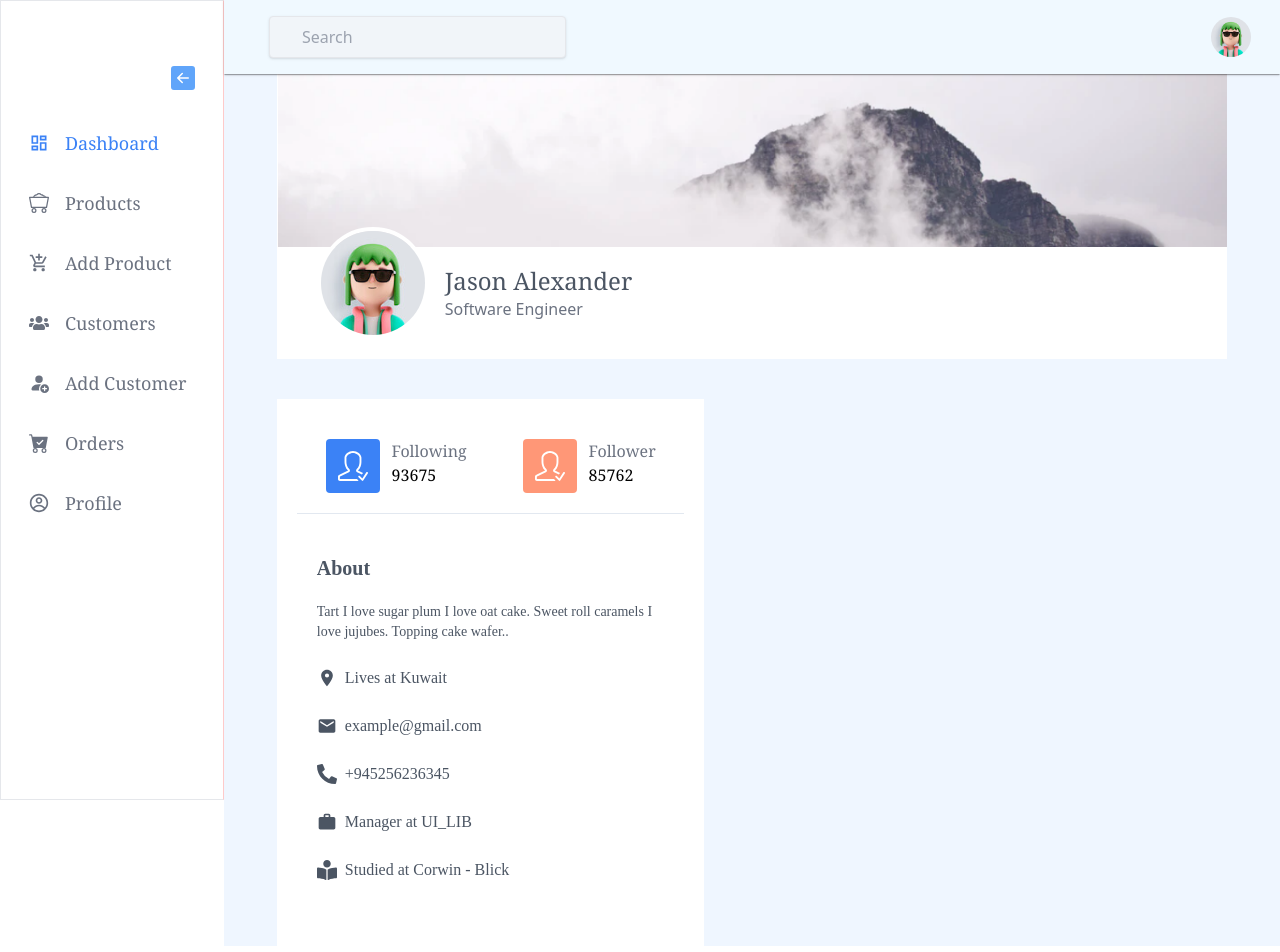
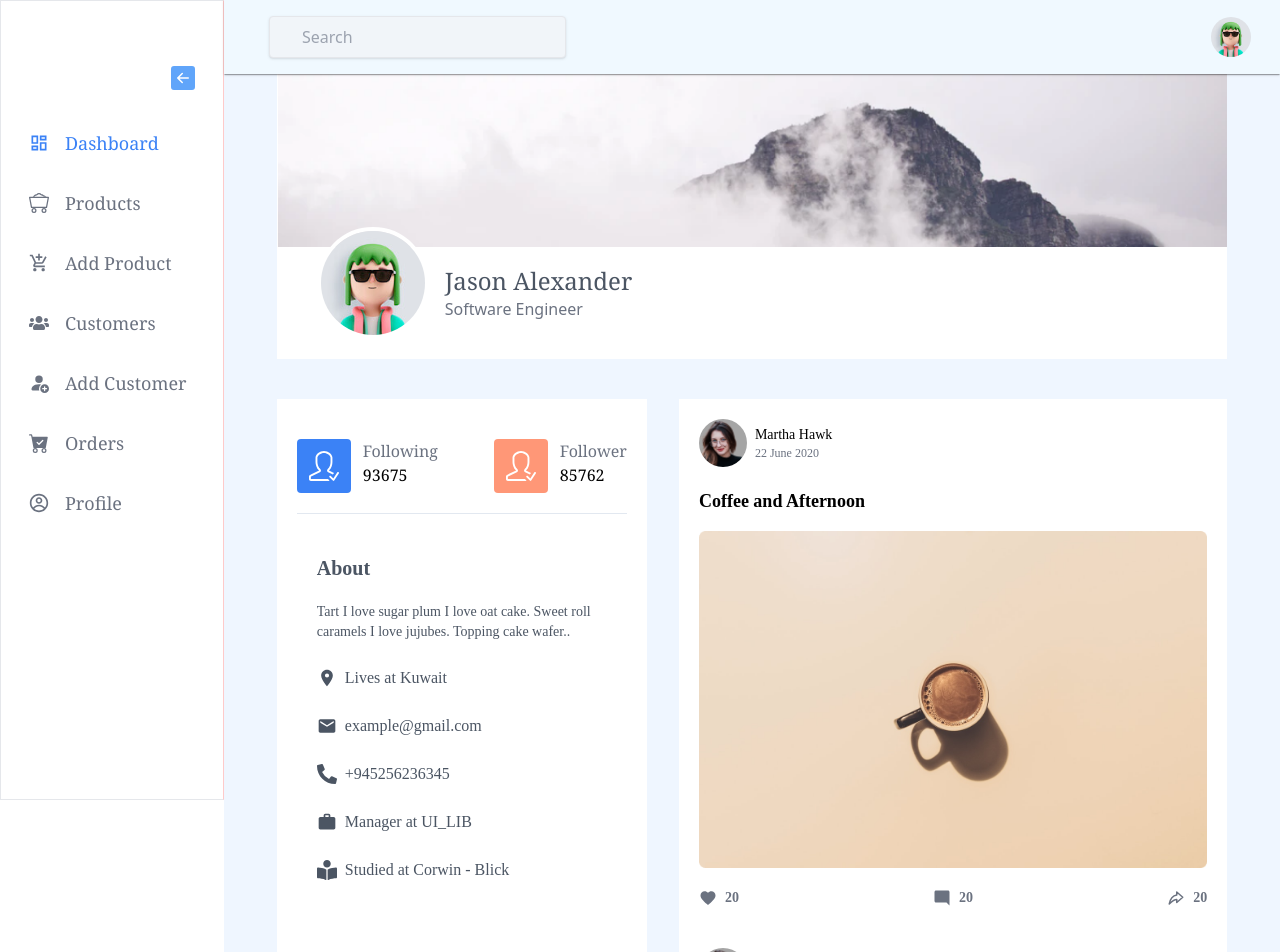
Before and after one commit to loknathsd/E-commerce-dashboard, a React (Create React App) app: page /profile in a window 1280 px wide. Shown: the top 952 px of the page. Built offline with nearby package versions, Linux system fonts and the light colour scheme.

Commit message:
posts , post and reactions component for profile page

```diff
--- a/src/components/About.jsx
+++ b/src/components/About.jsx
@@ -34,7 +34,7 @@ const info = [
 
 const About = () => {
     return (
-        <div className='bg-white w-[45%] p-5 divide-y divide-slate-200 font-[Montserrat] font-medium'>
+        <div className='bg-white w-[40%] h-[100vh] p-5 divide-y divide-slate-200 font-[Montserrat] font-medium'>
             <div className='flex justify-center gap-14 py-5 font-serif'>
                 <div className="flex gap-3">
                     <p className='text-3xl bg-blue-500 p-3 rounded text-white self-center '><SlUserFollowing /> </p>
--- /dev/null
+++ b/src/components/Posts/Post.jsx
@@ -0,0 +1,30 @@
+import React from 'react';
+import Reactions from './Reactions';
+import {MdSend} from 'react-icons/md'
+
+const Post = ({dt}) => {
+    const {name,photo,banner,status} = dt;
+    return (
+        <div className='bg-white p-5 mb-10 font-[Montserrat]'>
+            <div className="flex gap-2 mb-5">
+                <img className='w-12 rounded-full ' src={photo} alt="" />
+                <div className='text-xs self-center'>
+                    <h1 className='text-sm'>{name}</h1>
+                    <p className='text-gray-500'>22 June 2020</p>
+                </div>
+            </div>
+            <div>
+                <h1 className='mb-4 font-bold text-lg'>{status}</h1>
+                <img src={banner} alt="" />
+            </div>
+            <Reactions/>
+            <div className='flex gap-2 my-5'>
+                <img className='w-12 rounded-full ' src={photo} alt="" />
+                <input className='self-center px-5 w-full bg-gray-200 h-10 py-1 rounded-md ' placeholder='Write a comment' type="text" />
+                <span className='self-center text-gray-300 text-4xl'><MdSend /> </span>
+            </div>
+        </div>
+    );
+};
+
+export default Post;
--- /dev/null
+++ b/src/components/Posts/Posts.jsx
@@ -0,0 +1,34 @@
+import React from 'react';
+import Photo from '../../images/avatar2.jpg';
+import Banner from '../../images/post-1.png';
+import Post from './Post';
+
+const data=[
+    {
+        id:1,
+        name:'Martha Hawk',
+        photo:Photo,
+        banner:Banner,
+        status:'Coffee and Afternoon'
+    },
+    {
+        id:2,
+        name:'Martha Hawk',
+        photo:Photo,
+        banner:'',
+        status:'Hello, Everybody'
+    }
+]
+
+const Posts = () => {
+    return (
+        <div className='w-[60%]'>
+            {
+                data.map(dt=><Post key={dt.id} dt={dt} />)
+            }
+
+        </div>
+    );
+};
+
+export default Posts;
--- /dev/null
+++ b/src/components/Posts/Reactions.jsx
@@ -0,0 +1,23 @@
+import React from 'react';
+import {MdFavorite,MdModeComment} from 'react-icons/md';
+import {TbShare3} from 'react-icons/tb';
+
+const data=[
+    {id: 1,icon:<MdFavorite/>,count:20 },
+    {id: 2,icon:<MdModeComment/>,count:20 },
+    {id: 3,icon:<TbShare3/>,count:20 }
+]
+const Reactions = () => {
+    return (
+        <div className='flex justify-between'>
+            {
+                data.map(dt=><div key={dt.id} className="flex gap-2 my-5 font-bold text-sm text-gray-500" >
+                     <p className='self-center text-lg'>{dt.icon}</p>
+                     <p>{dt.count}</p>
+                </div> )
+            }
+        </div>
+    );
+};
+
+export default Reactions;
--- a/src/pages/Profile.jsx
+++ b/src/pages/Profile.jsx
@@ -1,13 +1,15 @@
 import React from 'react';
 import About from '../components/About';
 import Cover from '../components/Cover';
+import Posts from '../components/Posts/Posts';
 
 const Profile = () => {
     return (
         <div className='w-[90%] mx-auto'>
            <Cover/>
-           <div className="mt-10">
+           <div className="mt-10 flex gap-8">
             <About/>
+            <Posts/>
            </div>
         </div>
     );
```
Also changed, not shown: src/images/post-1.png (added).
